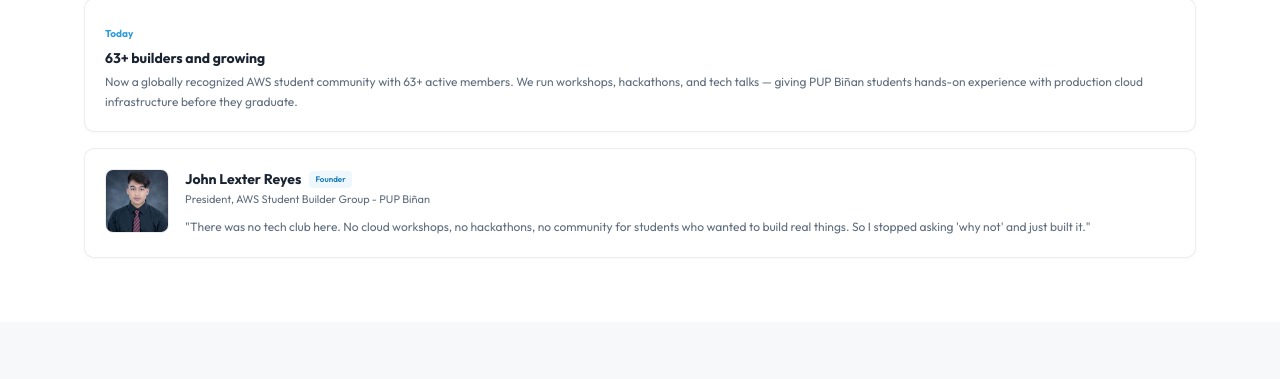
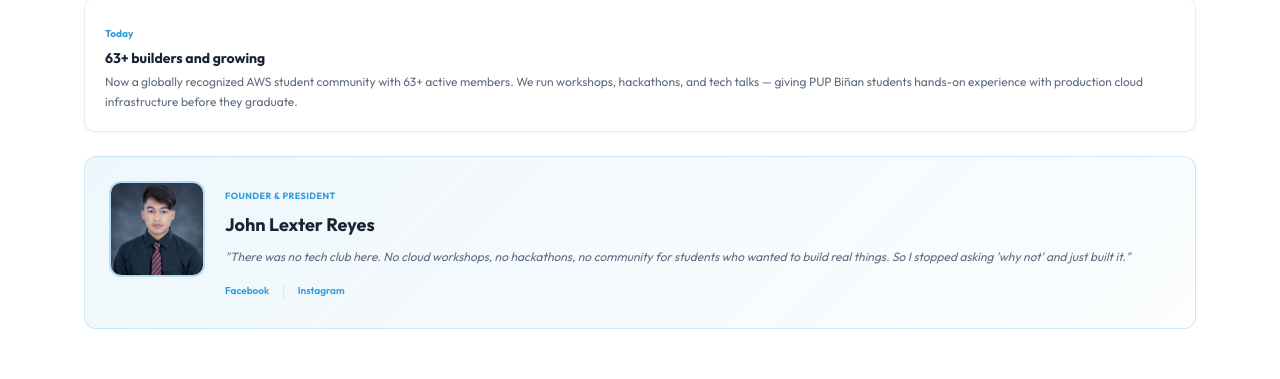
Before and after one commit to andurehhh/SBG-Registration, a React (Vite) app in the folder frontend/: page / in a window 1280 px wide. Shown: the part 2148-2527 px from the top of the page. Built offline with nearby package versions, Linux system fonts and the light colour scheme.

Commit message:
highlight founder card with accent border and larger photo

```diff
--- a/frontend/src/pages/LandingPage.tsx
+++ b/frontend/src/pages/LandingPage.tsx
@@ -283,29 +283,31 @@ export default function LandingPage() {
             </div>
           </ScrollReveal>
 
-          {/* Founder card */}
+          {/* Founder card — highlighted */}
           <ScrollReveal>
-            <div className="game-card p-4 sm:p-5 mt-4">
-              <div className="flex flex-col sm:flex-row items-start gap-4">
+            <div className="mt-6 p-5 sm:p-6 rounded-xl" style={{ background: 'linear-gradient(135deg, rgba(45,156,219,0.08) 0%, rgba(45,156,219,0.02) 100%)', border: '1.5px solid rgba(45,156,219,0.2)' }}>
+              <div className="flex flex-col sm:flex-row items-start gap-5">
                 <img
                   src="/My picture.jpg"
                   alt="John Lexter Reyes"
-                  className="w-14 h-14 sm:w-16 sm:h-16 rounded-lg object-cover shrink-0"
-                  style={{ border: '1.5px solid var(--border)' }}
+                  className="w-20 h-20 sm:w-24 sm:h-24 rounded-xl object-cover shrink-0"
+                  style={{ border: '2px solid rgba(45,156,219,0.3)' }}
                   onError={(e) => {
                     e.currentTarget.style.display = 'none'
-                    e.currentTarget.parentElement!.innerHTML = '<div style="width:4rem;height:4rem;display:flex;align-items:center;justify-content:center;background:var(--accent-light);color:var(--accent-dark);font-size:1rem;font-weight:800;border-radius:8px">JR</div>'
+                    e.currentTarget.parentElement!.innerHTML = '<div style="width:6rem;height:6rem;display:flex;align-items:center;justify-content:center;background:rgba(45,156,219,0.1);color:var(--accent-dark);font-size:1.5rem;font-weight:800;border-radius:12px;border:2px solid rgba(45,156,219,0.3)">JR</div>'
                   }}
                 />
                 <div className="flex-1 min-w-0">
-                  <div className="flex items-center gap-2 mb-0.5">
-                    <h3 className="text-sm font-bold" style={{ color: 'var(--text)' }}>John Lexter Reyes</h3>
-                    <span className="text-[8px] font-semibold px-1.5 py-0.5 rounded" style={{ background: 'var(--accent-dim)', color: 'var(--accent-dark)' }}>Founder</span>
-                  </div>
-                  <p className="text-[11px] mb-2" style={{ color: 'var(--text-secondary)' }}>President, AWS Student Builder Group - PUP Biñan</p>
-                  <p className="text-xs leading-relaxed" style={{ color: 'var(--text-secondary)' }}>
+                  <span className="text-[9px] font-bold uppercase tracking-wider" style={{ color: 'var(--accent)' }}>Founder &amp; President</span>
+                  <h3 className="text-base sm:text-lg font-bold mt-1" style={{ color: 'var(--text)' }}>John Lexter Reyes</h3>
+                  <p className="text-xs mt-2 leading-relaxed italic" style={{ color: 'var(--text-secondary)' }}>
                     "There was no tech club here. No cloud workshops, no hackathons, no community for students who wanted to build real things. So I stopped asking 'why not' and just built it."
                   </p>
+                  <div className="flex items-center gap-3 mt-3">
+                    <a href="https://www.facebook.com/profile.php?id=61584279257151" target="_blank" rel="noopener noreferrer" className="text-[10px] font-semibold transition-colors" style={{ color: 'var(--accent)' }}>Facebook</a>
+                    <span style={{ color: 'var(--border)' }}>|</span>
+                    <a href="https://www.instagram.com/_awsccfrizz" target="_blank" rel="noopener noreferrer" className="text-[10px] font-semibold transition-colors" style={{ color: 'var(--accent)' }}>Instagram</a>
+                  </div>
                 </div>
               </div>
             </div>
```
